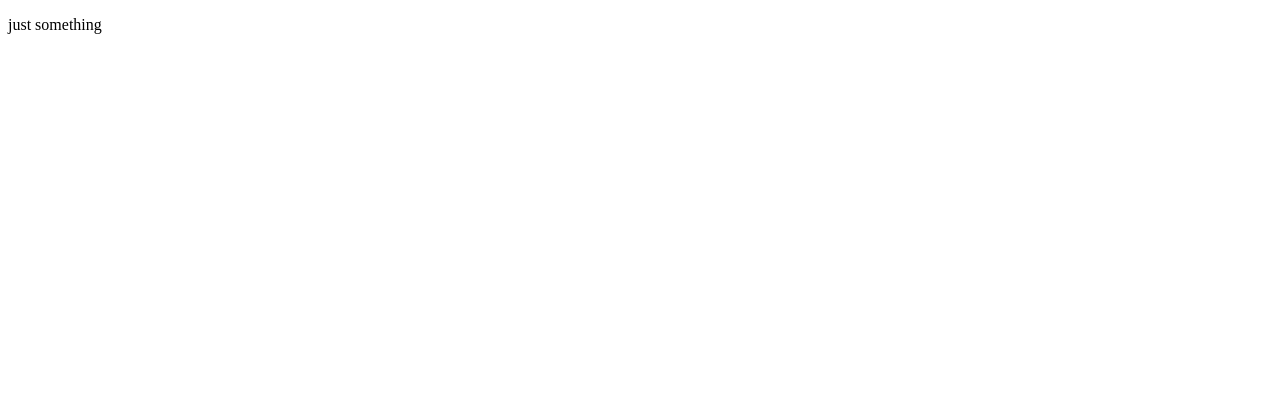
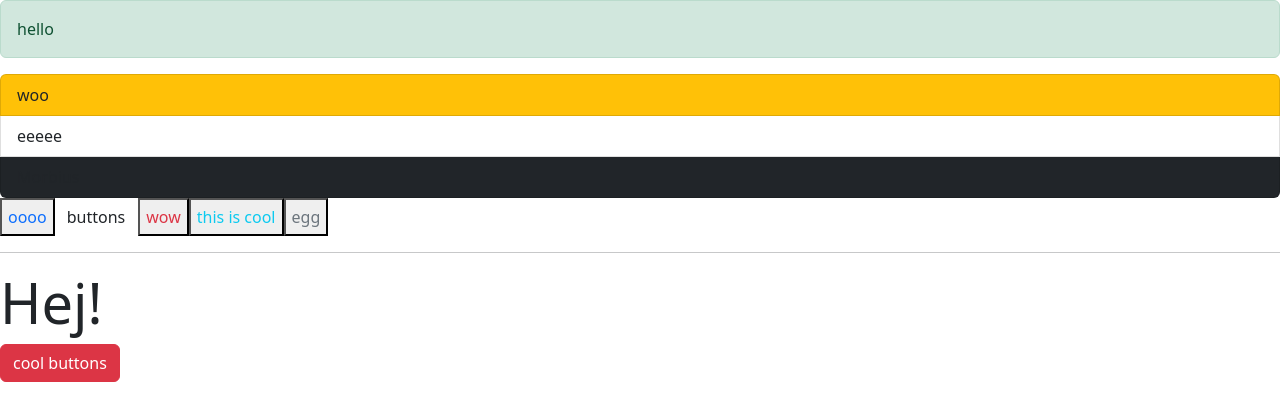
Before and after one commit to dongh6179/bootstrap, a plain HTML site: page index.html in a window 1280 px wide. Drawn offline with nearby package versions, Linux system fonts and the light colour scheme.

Commit message:
added bootstrap and all elements

```diff
--- a/index.html
+++ b/index.html
@@ -5,11 +5,44 @@
     <meta http-equiv="X-UA-Compatible" content="IE=edge">
     <meta name="viewport" content="width=device-width, initial-scale=1.0">
     <title>bootstrappin</title>
-    <link rel="stylesheet" href="style.css">
+    <link rel="stylesheet" href="https://cdn.jsdelivr.net/npm/bootstrap@5.2.0-beta1/dist/css/bootstrap.min.css">
+    <link href="https://cdn.jsdelivr.net/npm/bootstrap@5.2.0-beta1/dist/css/bootstrap.min.css" rel="stylesheet"
+        integrity="sha384-0evHe/X+R7YkIZDRvuzKMRqM+OrBnVFBL6DOitfPri4tjfHxaWutUpFmBp4vmVor" crossorigin="anonymous">
+    <script src="https://cdn.jsdelivr.net/npm/bootstrap@5.2.0-beta1/dist/js/bootstrap.bundle.min.js"
+    integrity="sha384-pprn3073KE6tl6bjs2QrFaJGz5/SUsLqktiwsUTF55Jfv3qYSDhgCecCxMW52nD2"
+    crossorigin="anonymous"></script>
+    <style>
+        .alpha{
+            color: $purple;
+        }
+        .beta{
+        color: $yellow-300;
+        background-color: $indigo-900;
+        }
+
+    </style>
 </head>
 <body>
-    <div>
-        <p>just something</p>
+    <p class="alert alert-success" role="alert">hello</p>
+    <ul class="list-group">
+        <li class="list-group-item bg-warning">woo</li>
+        <li class="list-group-item">eeeee</li>
+        <li class="list-group-item bg-dark">Morbius</li>
+    </ul>
+
+    <div class="btn-group" role="group" aria-label="...">
+        <button type="button" class="text-primary">oooo</button>
+        <button type="button" class="btn btn-default">buttons</button>
+        <button type="button" class="text-danger">wow</button>
+        <button type="button" class="text-info">this is cool</button>
+        <button type="button" class="text-secondary">egg</button>
+    </div>
+    <hr>
+    <div class="jumbotron">
+        <h1 class="display-4">Hej!</h1>
+        <p class="lead">
+            <a class="btn btn-danger" href="#" role="button">cool buttons</a>
+        </p>
     </div>
 </body>
 </html>
```
